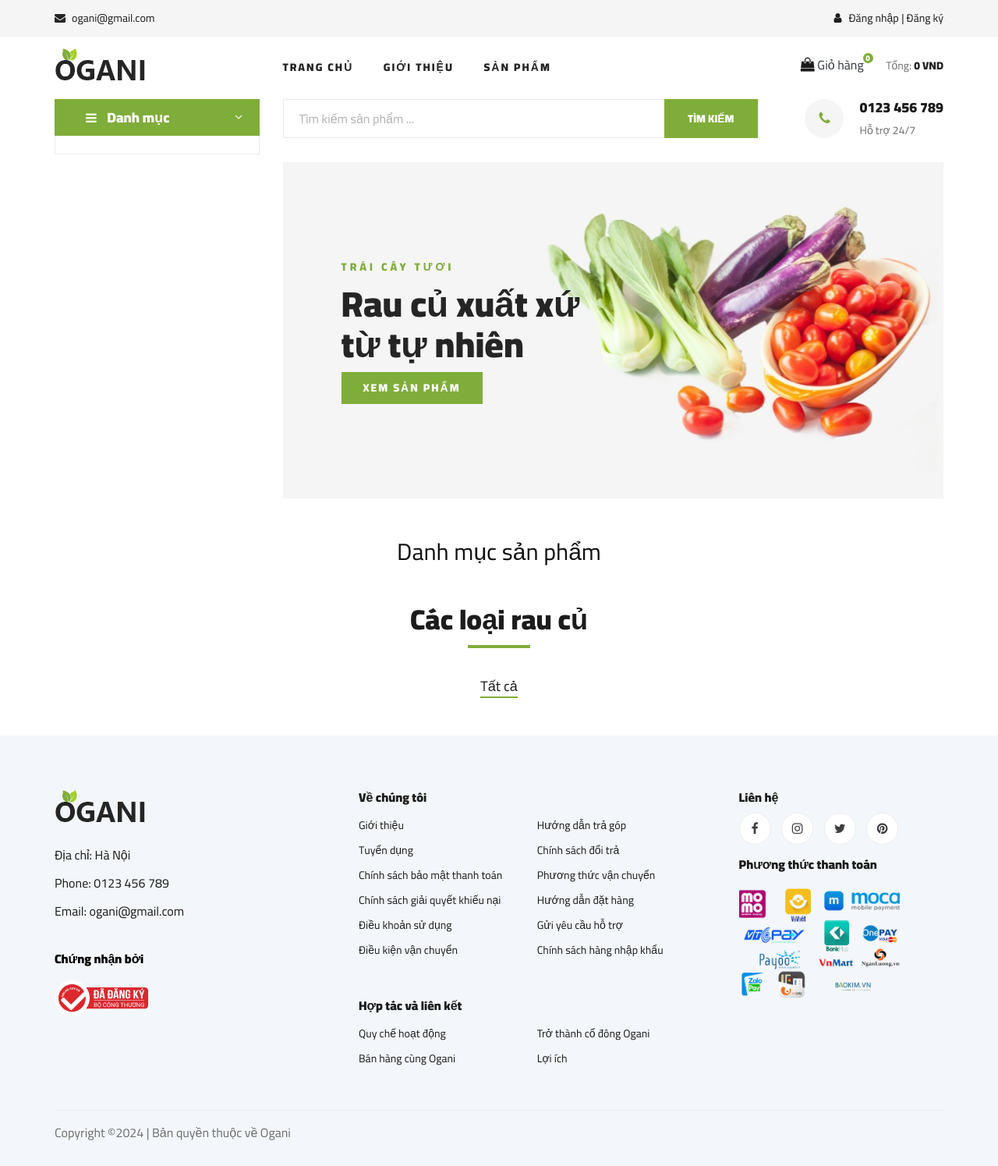
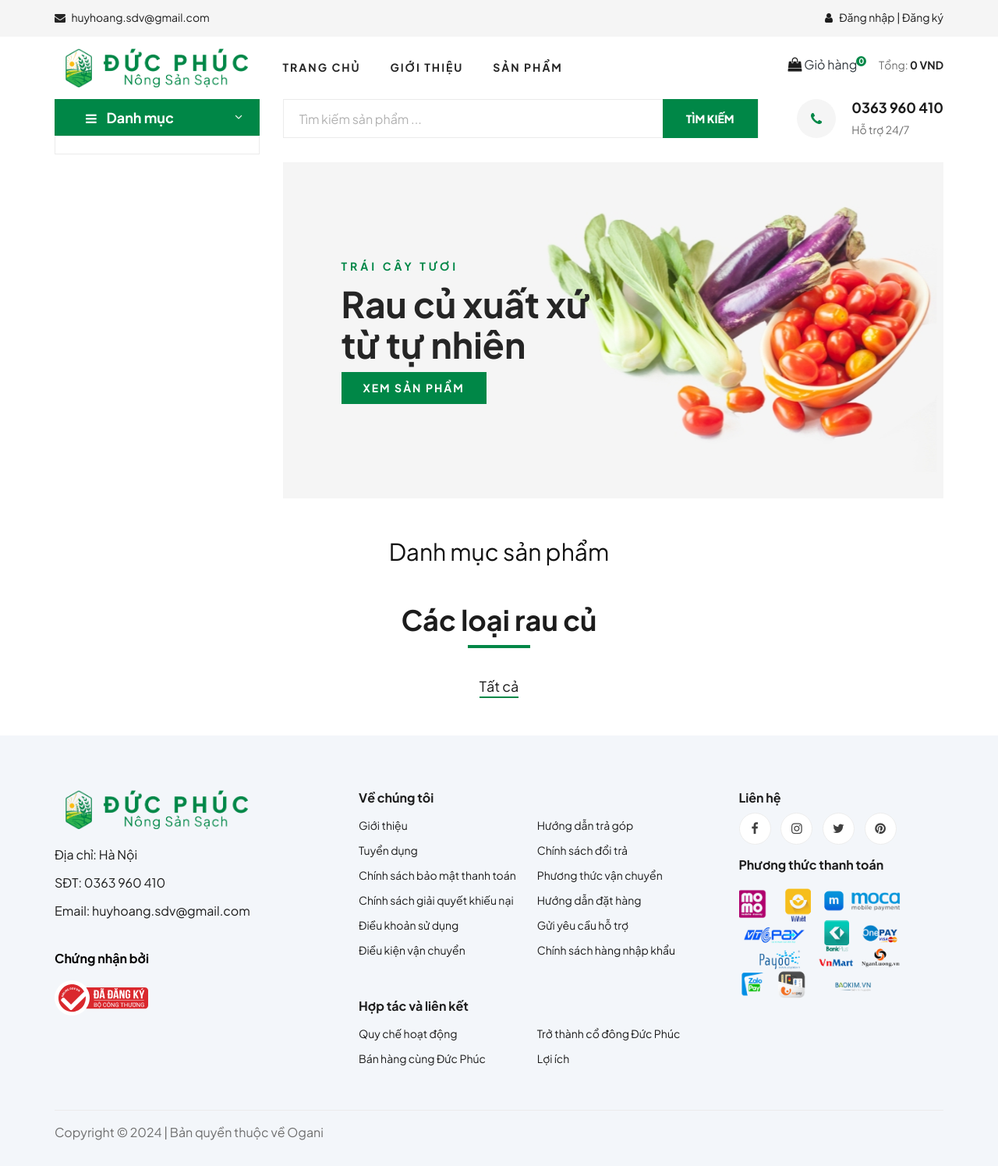
Before and after one commit to phuonganh2601/nongsanducphuc, a PHP site: page /index.php in a window 1280 px wide. Shown: the whole page at 78% size. Run offline with PHP 8.4, Linux system fonts and the light colour scheme; data that the repository does not hold is empty; some libraries are stand-ins or nearby versions.

Commit message:
Thay doi logo, favicon, mau sac, tieu de

```diff
--- a/admin/layouts/footer.php
+++ b/admin/layouts/footer.php
@@ -52,11 +52,11 @@
         <script src="../../assets/admin/vendor/datatables/dataTables.bootstrap4.min.js"></script>
 
         <!-- Page level custom scripts -->
-        <script src="../../assets/admin/js/datatables-demo.js"></script>
+        <script src="../../assets/admin/js/datatables.js"></script>
 
         <script src="../../assets/admin/ckeditor/ckeditor.js"></script>
         <script src="../../assets/admin/js/image.js"></script>
-        <script>CKEDITOR.replace('description')</script>
+        <script>if (document.getElementById('description')) CKEDITOR.replace('description');</script>
     </body>
 
     </html>
--- a/assets/admin/js/datatables-demo.js
+++ /dev/null
@@ -1,4 +0,0 @@
-// Call the dataTables jQuery plugin
-$(document).ready(function() {
-  $('#dataTable').DataTable();
-});
--- a/assets/admin/js/image.js
+++ b/assets/admin/js/image.js
@@ -1,6 +1,7 @@
 // Image Preview
 const thumbnail = document.getElementById("image");
 const previewContainer = document.getElementById("imagePreview");
+if (previewContainer) {
     const previewImage = previewContainer.querySelector(".image-preview__image");
     const previewDefaultText = previewContainer.querySelector(".image-preview__default-text");
 
@@ -15,3 +16,4 @@ thumbnail.addEventListener("change",function(){
         });
         reader.readAsDataURL(file);
     });
+}
--- a/assets/client/css/style.css
+++ b/assets/client/css/style.css
@@ -33,7 +33,7 @@
 html,
 body {
 	height: 100%;
-	font-family: "Cairo", sans-serif;
+	font-family: "Plus Jakarta Sans", sans-serif;
 	-webkit-font-smoothing: antialiased;
 	font-smoothing: antialiased;
 }
@@ -47,7 +47,7 @@ h6 {
 	margin: 0;
 	color: #111111;
 	font-weight: 400;
-	font-family: "Cairo", sans-serif;
+	font-family: "Plus Jakarta Sans", sans-serif;
 }
 
 h1 {
@@ -76,7 +76,7 @@ h6 {
 
 p {
 	font-size: 16px;
-	font-family: "Cairo", sans-serif;
+	font-family: "Plus Jakarta Sans", sans-serif;
 	color: #6f6f6f;
 	font-weight: 400;
 	line-height: 26px;
@@ -129,7 +129,7 @@ ol {
 	right: 0;
 	height: 4px;
 	width: 80px;
-	background: #7FAD39;
+	background: #008747;
 	content: "";
 	margin: 0 auto;
 }
@@ -167,7 +167,7 @@ ol {
 	color: #ffffff;
 	text-transform: uppercase;
 	font-weight: 700;
-	background: #7FAD39;
+	background: #008747;
 	letter-spacing: 2px;
 }
 
@@ -178,8 +178,16 @@ ol {
 	text-transform: uppercase;
 	display: inline-block;
 	padding: 13px 30px 12px;
-	background: #7FAD39;
+	background: #008747;
 	border: none;
+}
+
+a.site-btn:hover {
+	color: #ffffff;
+}
+
+.site-btn:hover {
+    background: #20915c;
 }
 
 /* Preloder */
@@ -522,7 +530,7 @@ ol {
 .header__cart ul li a span {
 	height: 13px;
 	width: 13px;
-	background: #7FAD39;
+	background: #008747;
 	font-size: 10px;
 	color: #ffffff;
 	line-height: 13px;
@@ -585,7 +593,7 @@ ol {
 }
 
 .hero__categories__all {
-	background: #7FAD39;
+	background: #008747;
 	position: relative;
 	padding: 10px 25px 10px 40px;
 	cursor: pointer;
@@ -698,7 +706,7 @@ ol {
 
 .hero__search__phone__icon {
 	font-size: 18px;
-	color: #7FAD39;
+	color: #008747;
 	height: 50px;
 	width: 50px;
 	background: #f5f5f5;
@@ -736,7 +744,7 @@ ol {
 	text-transform: uppercase;
 	font-weight: 700;
 	letter-spacing: 4px;
-	color: #7FAD39;
+	color: #008747;
 }
 
 .hero__text h2 {
@@ -838,7 +846,7 @@ ol {
 	bottom: -2px;
 	width: 100%;
 	height: 2px;
-	background: #7FAD39;
+	background: #008747;
 	content: "";
 	opacity: 0;
 }
--- a/assets/client/js/add-to-cart.js
+++ b/assets/client/js/add-to-cart.js
@@ -10,7 +10,7 @@ function addToCart(id) {
             if(response.status == 200) {
                 $("#qty_cart").html(response.qty);
                 $("#price_cart").html(response.price.toLocaleString('it-IT', {style : 'currency', currency : 'VND'}));
-                swal({ title: 'Thêm giỏ hàng thành công', type: 'success' });
+                swal({ title: 'Thêm vào giỏ hàng thành công', type: 'success' , confirmButtonColor: '#008747'});
             } else {
                 swal({ title: response.msg, type: 'error' });
             }
--- a/inc/search.php
+++ b/inc/search.php
@@ -31,7 +31,7 @@
                             <i class="fa fa-phone"></i>
                         </div>
                         <div class="hero__search__phone__text">
-                            <h5>0123 456 789</h5>
+                            <h5>0363 960 410</h5>
                             <span>Hỗ trợ 24/7</span>
                         </div>
                     </div>
--- a/layouts/footer.php
+++ b/layouts/footer.php
@@ -9,8 +9,8 @@
                     </div>
                     <ul>
                         <li>Địa chỉ: Hà Nội</li>
-                        <li>Phone: 0123 456 789</li>
-                        <li>Email: ogani@gmail.com</li>
+                        <li>SĐT: 0363 960 410</li>
+                        <li>Email: huyhoang.sdv@gmail.com</li>
                     </ul>
                 </div>
                 <p style="font-weight: bold;color:black;">Chứng nhận bởi</p>
@@ -40,10 +40,10 @@
                     <h6 class="mt-3">Hợp tác và liên kết</h6>
                     <ul>
                         <li><a href="#">Quy chế hoạt động</a></li>
-                        <li><a href="#">Bán hàng cùng Ogani</a></li>
+                        <li><a href="#">Bán hàng cùng Đức Phúc</a></li>
                     </ul>
                     <ul>
-                        <li><a href="#">Trở thành cổ đông Ogani</a></li>
+                        <li><a href="#">Trở thành cổ đông Đức Phúc</a></li>
                         <li><a href="#">Lợi ích</a></li>
                     </ul>
                 </div>
@@ -66,7 +66,7 @@
             <div class="col-lg-12">
                 <div class="footer__copyright">
                     <div class="footer__copyright__text"><p><!-- Link back to Colorlib can't be removed. Template is licensed under CC BY 3.0. -->
-Copyright ©<script>document.write(new Date().getFullYear());</script> | Bản quyền thuộc về Ogani
+Copyright © <script>document.write(new Date().getFullYear());</script> | Bản quyền thuộc về Ogani
 <!-- Link back to Colorlib can't be removed. Template is licensed under CC BY 3.0. --></p></div>
                 </div>
             </div>
--- a/layouts/header.php
+++ b/layouts/header.php
@@ -9,14 +9,17 @@
 
 <head>
     <meta charset="UTF-8">
-    <meta name="description" content="Ogani Template">
-    <meta name="keywords" content="Ogani, unica, creative, html">
+    <meta name="description" content="Đức Phúc - Nông sản sạch">
+    <meta name="keywords" content="Duc Phuc, nong san, nong san sach, nong san Duc Phuc">
     <meta name="viewport" content="width=device-width, initial-scale=1.0">
     <meta http-equiv="X-UA-Compatible" content="ie=edge">
-    <title>Ogani</title>
+    <title>Đức Phúc - Nông sản sạch</title>
+	<link rel="icon" type="image/x-icon" href="favicon.ico">
 
     <!-- Google Font -->
-    <link href="https://fonts.googleapis.com/css2?family=Cairo:wght@200;300;400;600;900&display=swap" rel="stylesheet">
+    <link rel="preconnect" href="https://fonts.googleapis.com">
+    <link rel="preconnect" href="https://fonts.gstatic.com" crossorigin>
+    <link href="https://fonts.googleapis.com/css2?family=Plus+Jakarta+Sans:ital,wght@0,200..800;1,200..800&display=swap" rel="stylesheet">
 
     <!-- Font Awaesome -->
     <link rel="stylesheet" href="https://pro.fontawesome.com/releases/v5.10.0/css/all.css" />
@@ -80,7 +83,7 @@
                     <div class="col-lg-6 col-md-6">
                         <div class="header__top__left">
                             <ul>
-                                <li><i class="fa fa-envelope"></i> ogani@gmail.com</li>
+                                <li><i class="fa fa-envelope"></i> huyhoang.sdv@gmail.com</li>
                             </ul>
                         </div>
                     </div>
--- a/product-grid.php
+++ b/product-grid.php
@@ -13,10 +13,10 @@
                     <div class="sidebar__item">
                         <h4>Lọc theo danh mục</h4>
                         <ul>
-                            <li style="cursor: pointer" onMouseOver="this.style.color='#5cb3ff'"
+                            <li style="cursor: pointer" onMouseOver="this.style.color='#008747'"
                                 onMouseOut="this.style.color='black'" onclick="filterProductByCategory(0);" class="mb-3 brand_item">Mặc định</li>
                             <?php foreach (getCategories($connect) as $category): ?>
-                                <li style="cursor: pointer" onMouseOver="this.style.color='#5cb3ff'"
+                                <li style="cursor: pointer" onMouseOver="this.style.color='#008747'"
                                 onMouseOut="this.style.color='black'" onclick="filterProductByCategory(<?= $category['id'] ?>);" class="mb-3 brand_item"><?= $category['name'] ?></li>
                             <?php endforeach; ?>
                         </ul>
--- a/register.php
+++ b/register.php
@@ -74,7 +74,7 @@
             </div>
             <div class="row justify-content-md-center">
                 <div class="col-lg-6 col-md-6" style="margin-bottom: 10px;">
-                    <select name="sex" class="form-control" style="height: 50px;" required>
+                    <select name="sex" class="form-control" style="height: 50px;border: 1px solid #ebebeb;" required>
                         <option value="0">Nam</option>
                         <option value="1">Nữ</option>
                     </select>
--- a/shopping-cart.php
+++ b/shopping-cart.php
@@ -60,7 +60,7 @@
         <div class="row">
             <div class="col-lg-12">
                 <div class="shoping__cart__btns">
-                    <a href="product-grid.php" class="btn btn-primary">Tiếp tục mua hàng</a>
+                    <a href="product-grid.php" class="site-btn">Tiếp tục mua hàng</a>
                 </div>
             </div>
             <?php if (isset($_SESSION['shopping_cart']) && count($_SESSION['shopping_cart']) > 0): ?>
```
Also changed, not shown: other parts of assets/client/css/style.css (+24 -24 lines), assets/admin/js/datatables.js (added, +8 -0 lines), assets/client/img/logo.png, favicon.ico (added). Lines whose indentation alone changed are shown as unchanged.
